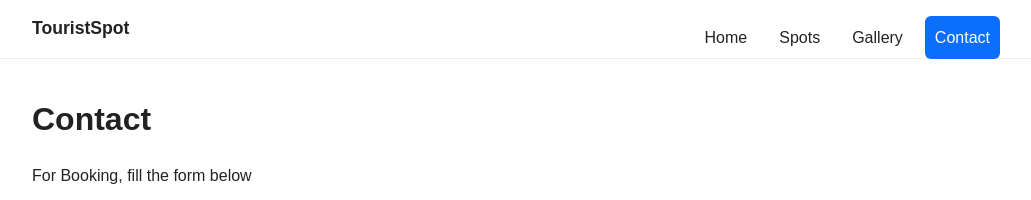
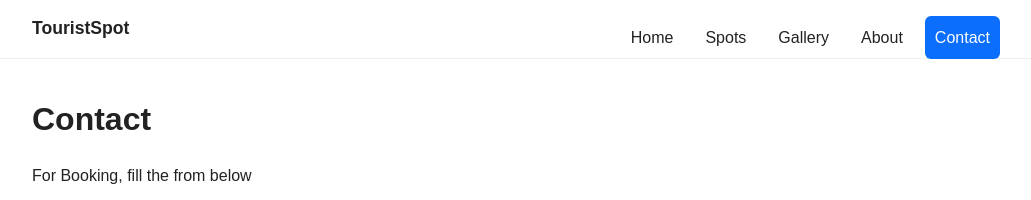
Before and after one commit to prthpb/ccv, a plain HTML site: page contact.html in a window 1280 px wide. Shown: the top 200 px of the page, without its empty margins (124-1155 px from the left). Drawn offline with Linux system fonts and the light colour scheme.

Commit message:
Update contact.html

```diff
--- a/contact.html
+++ b/contact.html
@@ -14,6 +14,7 @@
         <a href="index.html">Home</a>
         <a href="spots.html">Spots</a>
         <a href="gallery.html">Gallery</a>
+        <a href="about.html">About</a>
         <a class="active" href="contact.html">Contact</a>
       </nav>
     </div>
@@ -21,7 +22,7 @@
 
   <main class="container">
     <h1>Contact</h1>
-    <p>For Booking, fill the form below</p>
+    <p>For Booking, fill the from below</p>
 
     <form id="contact-form" class="contact-form" novalidate>
       <label>
```
